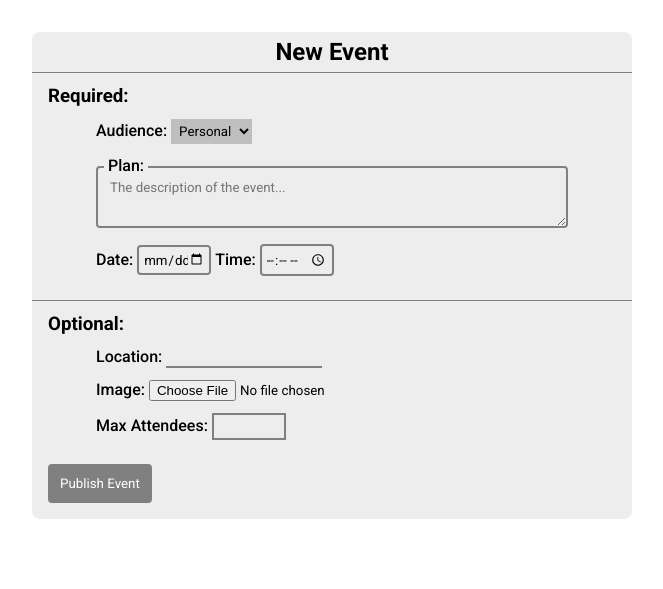
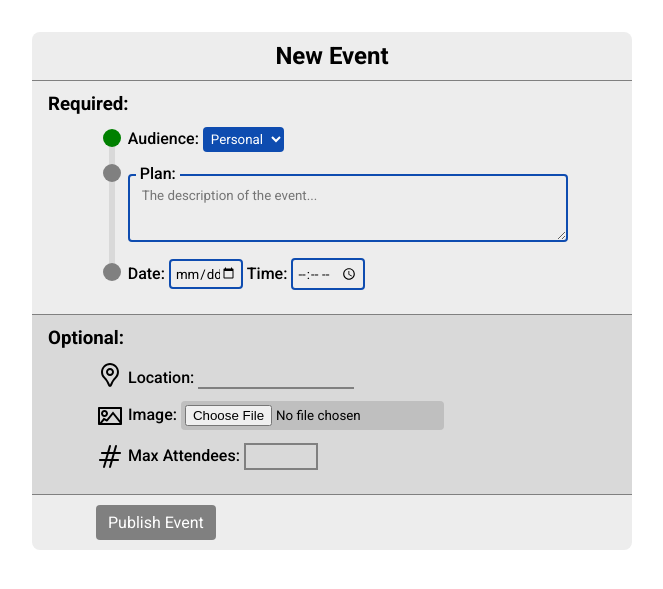
Before and after one commit to AdriaAlvarez93/IFCD0210-21-Netmind, a PHP site: page /new_event.html in a window 1280 px wide. Shown: the part 48-637 px from the top of the page, without its empty margins (308-971 px from the left). Run offline with PHP 8.4, Linux system fonts and the light colour scheme.

Commit message:
15-5-2021_isaac-grant

```diff
--- a/frontend/new_event.html
+++ b/frontend/new_event.html
@@ -126,7 +126,14 @@
             <form action="submit">
                 <div id="required">
                     <h3>Required:</h4>
-                        <div class="container">
+                        <div class="container cont1">
+                            <div id="uiElement">
+                                <div class="circle c1"></div>
+                                <div class="circle c2"></div>
+                                <div class="circle c3"></div>
+                                <div class="bar"></div>
+                            </div>
+                            <div id="cien">
                                 <div class="formFields">
                                     <label for="audience">Audience:</label>
                                     <select id="audience">
@@ -147,25 +154,27 @@
                                 </div>
                             </div>
                         </div>
+                </div>
                 <div id="optional">
 
                     <h3>Optional:</h4>
                         <div class="container">
                             <div class="formFields">
-                                <label for="location">Location:</label>
+                                <img src="images/loca2.svg" class="baseline"><label for="location">Location:</label>
                                 <input type="text" id="location">
                             </div>
                             <div class="formFields">
-                                <label for="location">Image:</label>
+                                <img src="images/img.svg" class="baseline"><label for="location">Image:</label>
                                 <input type="file" id="image">
                             </div>
                             <div class="formFields">
-                                <label for="maxAttendees">Max Attendees:</label>
+                                <img src="images/num.svg" class="baseline"><label for="maxAttendees">Max
+                                    Attendees:</label>
                                 <input type="number" min="1" id="maxAttendees">
                             </div>
                         </div>
+                </div>
                 <button class="formFields2">Publish Event</button>
-                </div>
             </form>
         </div>
     </main>
--- a/frontend/styles/new_event.css
+++ b/frontend/styles/new_event.css
@@ -64,7 +64,7 @@ header {
 }
 
 #logoIcon {
-    vertical-align:text-bottom;
+    vertical-align: text-bottom;
     pointer-events: none;
     width: 38px;
     margin-right: 2px;
@@ -79,7 +79,7 @@ header {
 
 /* Hidden Ham */
 
-#ham{
+#ham {
     display: none;
 }
 
@@ -87,7 +87,7 @@ header {
 
 #search {
     display: flex;
-    align-items:center;
+    align-items: center;
     margin-right: auto;
     order: 0;
 }
@@ -106,8 +106,9 @@ header {
     border-radius: 32px;
     border: 2px solid black;
 }
-#searchField:focus{
-    background-color: rgba(255,255,255,0.5);
+
+#searchField:focus {
+    background-color: rgba(255, 255, 255, 0.5);
     border: 2px solid #0E4CB0;
 }
 
@@ -115,10 +116,11 @@ header {
     color: black;
     opacity: 0.5;
 }
+
 #searchField::placeholder {
     color: black;
     opacity: 0.5;
-  }
+}
 
 #submitSearch {
     display: flex;
@@ -169,32 +171,36 @@ header {
     justify-content: center;
     align-items: center;
 }
-#newEvent img{
+
+#newEvent img {
     margin-top: 4px;
 }
-#moreee{
+
+#moreee {
     margin-bottom: 2px;
 }
 
-#moreee{
+#moreee {
     fill: black;
 }
-#more:hover #moreee{
+
+#more:hover #moreee {
     fill: white;
 }
 
-#bell svg{
+#bell svg {
     fill: black;
 }
-#bell:hover svg{
+
+#bell:hover svg {
     fill: white;
 }
 
-#new svg{
+#new svg {
     fill: black;
 }
 
-#new:hover svg{
+#new:hover svg {
     fill: white;
 }
 
@@ -224,6 +230,7 @@ header {
     padding-left: 0;
     display: flex;
 }
+
 #moreDropdown li {
     margin: 4px 10px 8px 10px;
 }
@@ -270,14 +277,14 @@ header {
 
 /* Burger Menu */
 
-#burgerDropdown{
+#burgerDropdown {
     display: none;
     background-color: #bfbfbf;
     border-top: 1px solid #808080;
     height: 30px;
 }
 
-#mobileMenu{
+#mobileMenu {
     position: fixed;
     bottom: 0;
     display: none;
@@ -286,12 +293,12 @@ header {
     border-top: 1px solid #808080;
 }
 
-#mobileMenu div{
+#mobileMenu div {
     padding: 8px;
     color: #0E4CB0;
 }
 
-#mapp{
+#mapp {
     color: #0E4CB0;
 }
 
@@ -318,7 +325,6 @@ nav {
 }
 
 #navDate a {
-
     font-size: 1em;
     color: #808080;
 }
@@ -327,91 +333,7 @@ nav {
     color: #0E4CB0;
 }
 
-/* Main */
-
-#today {
-    color: #DD3645;
-}
-
-.calDay {
-    margin: 0 !important;
-    display: flex;
-    justify-content: center;
-    align-items: flex-start;
-    text-align: center;
-    min-width: 256px;
-    overflow-y: scroll;
-}
-
-.days {
-    height: 48px;
-    display: flex;
-    align-items: center;
-    text-align: center;
-    position: absolute;
-    color: #808080;
-    background-color: white;
-}
-
-.daysMobile {
-    display: none;
-}
-
-.events {
-    margin: 4px;
-    margin-top: 48px;
-    padding: 8px;
-    border-radius: 4px;
-    background-color: #ededed;
-}
-
-#todayEvents {
-    background-color: #fFE5E5;
-}
-
-.dayVoid {
-    height: 100%;
-    width: 6px;
-    background: 0 center repeat-y url('../images/zag.svg');
-}
-
-
-
-/* Plans */
-
-.planBox {
-    display: flex;
-    flex-direction: column;
-    text-align: left;
-    width: 100%;
-    outline: 1px solid #808080;
-    outline-offset: -1px;
-}
-
-.planInfo {
-    height: 12px;
-    user-select: none;
-    background-color: #808080;
-    color: white;
-    font-size: .75em;
-    padding: 8px;
-    display: flex;
-    justify-content: space-between;
-    align-items: center;
-    cursor: pointer;
-}
-
-.planContent {
-    padding: 8px 12px 8px 12px;
-    background: white;
-}
-
-.distancer {
-    height: 8px;
-    width: 100%;
-}
-
-#createEvent{
+#createEvent {
     border-radius: 8px;
     overflow: hidden;
     margin: auto;
@@ -420,93 +342,166 @@ nav {
     background-color: #ededed;
 }
 
-#createTop{
+#createTop {
     display: flex;
     align-items: center;
     justify-content: center;
-    height: 40px;
+    height: 48px;
     background-color: none;
     border-bottom: 1px solid #808080;
 }
 
-#required{
-    padding: 12px 16px 12px 16px ;
-    border-bottom: 1px solid #808080 ;
+#required {
+    padding: 12px 16px 12px 16px;
+    border-bottom: 1px solid #808080;
 }
-#required h3{
+#optional{
+    border-bottom: 1px solid #808080;
+    background-color: #d9d9d9;
+}
+
+#required h3 {
     margin: 0;
 }
-#optional{
-    padding: 12px 16px 12px 16px ;
+
+#optional {
+    padding: 12px 16px 12px 16px;
 }
-#optional h3{
+
+#optional h3 {
     margin: 0;
 }
-#description{
+
+#description {
     position: relative;
 }
-#descTitle{
+
+#descTitle {
     position: absolute;
     margin-left: 8px;
     padding-left: 4px;
     padding-right: 4px;
     background-color: #ededed;
 }
-textarea{
+
+textarea {
+    outline: none;
     background-color: #ededed;
     padding: 12px;
     margin-top: 10px;
-    border: 2px solid #808080;
+    border: 2px solid #0E4CB0;
     width: 100%;
     box-sizing: border-box;
     border-radius: 4px;
-    height: 62px;
+    height: 68px;
 }
-.container{
+
+.container {
     padding-left: 48px;
     padding-right: 48px;
 }
-.formFields{
+
+.formFields {
     margin-top: 12px;
     margin-bottom: 12px;
 }
-.formFields2{
-    margin-top: 12px;
-    margin-bottom: 4px;
+
+.formFields2 {
+    font-size: 1em;
+    margin-top: 10px;
+    margin-bottom: 10px;
     background-color: #808080;
     border: none;
     border-radius: 4px;
     color: white;
-    padding: 12px;
+    padding: 8px 12px 8px 12px;
+    margin-left: 64px;
 }
-#location{
+
+#location {
     border: none;
-    background-color: #ededed;
+    background-color: #d9d9d9;
     border-bottom: 2px solid #808080;
+    outline: none;
 }
-#maxAttendees{
-    background-color: #ededed;
+
+#maxAttendees {
+    background-color: #d9d9d9;
     padding: 4px;
     border: 2px solid #808080;
     width: 62px;
+    outline: none;
 }
 
-#day, #time{
+#day, #time {
     background-color: #ededed;
     padding: 4px;
-    border: 2px solid #808080;
+    border: 2px solid #0E4CB0;
     border-radius: 4px;
     width: 62px;
-}
-#image{
+    outline: none;
 }
 
-#audience{
-    background-color: #bfbfbf;
+#audience {
+    background-color: #0E4CB0;
     border: none;
-    color: black;
+    color: white;
     padding: 4px;
+    border-radius: 4px;
+    outline: none;
 }
-label{
+
+label {
     font-weight: 500;
 }
+
+#image{
+    padding: 4px;
+    border-radius: 4px;
+    background-color: #bfbfbf;
+}
+.baseline{
+    margin-right: 4px;
+    vertical-align: bottom;
+}
+
+.cont1{
+    display: flex;
+}
+#uiElement{
+    position: relative;
+    width: 34px;
+}
+#cien{
+    width: 100%;
+}
+
+.circle{
+    left: 50%;
+    transform: translateX(-50%);
+    z-index: 2;
+    width:18px;
+    border-radius: 100px;
+    height: 18px;
+    background-color: #808080;
+    position: absolute;
+}
+.c1{
+    top: 14px;
+    background-color: green;
+}
+.c2{
+    top: 49px;
+}
+.c3{
+    top: 148px;
+}
+.bar{
+    top: 20px;
+    left: 50%;
+    transform: translateX(-50%);
+    position: absolute;
+    height: 130px;
+    width: 6px;
+    background-color: #d9d9d9;
+}
```
Also changed, not shown: frontend/images/img.svg (added), frontend/images/loca2.svg (added), frontend/images/num.svg (added). Lines whose indentation alone changed are shown as unchanged.
